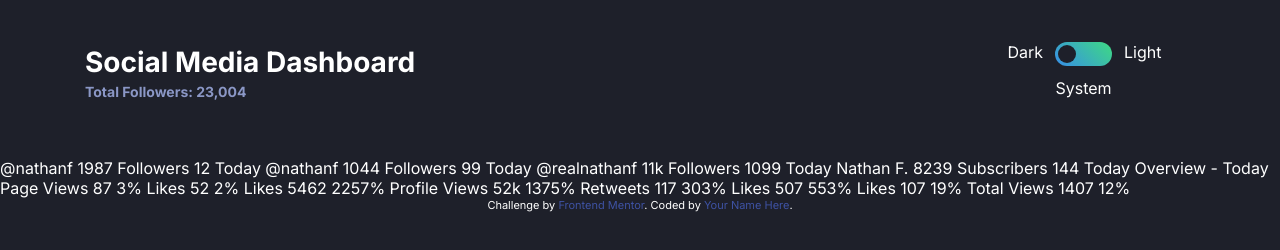
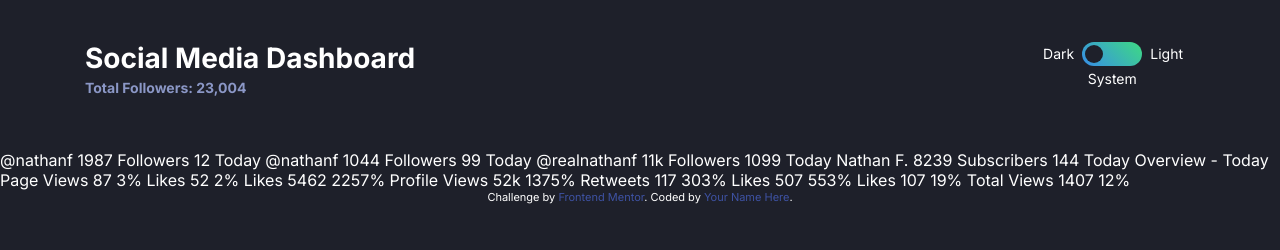
Before and after one commit to Ravi-Ranjan-Sharma-droid/Fem-SM-dashboard-dark-light-toggle, a website: page index.html in a window 1280 px wide. Drawn offline with Linux system fonts and the light colour scheme; files that its build step writes are made by us from their sources.

Commit message:
toggle button styling completed

```diff
--- a/app/scss/components/header.scss
+++ b/app/scss/components/header.scss
@@ -1,17 +1,20 @@
 @use "../util/" as *;
 
 .header {
+  display: flex;
+  flex-wrap: wrap;
   margin-top: rem(36);
 
   @include breakpoint(large) {
-    display: flex;
     justify-content: space-between;
     align-items: center;
   }
   &__title {
-  }
+    width: 100%;
 
-  &__toggle {
+    @include breakpoint(medium){
+      width: auto;
+    }
   }
 
   &__subtitle {
@@ -19,4 +22,5 @@
     font-weight: 700;
     color: var(--dark-text1)
   }
+
 }
--- a/app/scss/components/toggle.scss
+++ b/app/scss/components/toggle.scss
@@ -3,12 +3,16 @@
 
 .toggle {
   display: grid;
-  grid-template-columns: repeat(3, 1fr);
+  grid-template-columns: 1fr rem(60) 1fr;
   grid-template-rows: repeat(2, 1fr);
   border: none;
-  gap: rem(12);
+  gap: rem(4.8) rem(8);
+  margin: 0;
 
   label {
+    font-size: rem(14);
+    align-self: center;
+
     &[for="dark"] {
       grid-column: 1/2;
       justify-self: end;
@@ -18,6 +22,7 @@
       grid-column: 1/4;
       grid-row: 2/3;
       justify-self: center;
+      align-self: start;
     }
 
     &[for="light"] {
@@ -34,11 +39,14 @@
 
   input[type="radio"] {
     opacity: 0;
-    margin: 0 rem(-2);
+    margin: 0 rem(-2) 0 rem(-2);
     width: rem(20);
     height: rem(24);
+
+    &:focus ~ .toggle__button {
+      border: 2px solid white;
+    }
   }
-
   &__background {
     display: block;
     height: 100%;
@@ -46,10 +54,12 @@
     width: 100%;
     top: 0;
     border-radius: rem(12);
-    background: linear-gradient(225deg,
-        var(--Toggle-bg-end) 0%,
-        var(--Toggle-bg-start) 98.02%);
-        pointer-events: none;
+    background: linear-gradient(
+      225deg,
+      var(--Toggle-bg-end) 0%,
+      var(--Toggle-bg-start) 98.02%
+    );
+    pointer-events: none;
   }
 
   &__button {
@@ -62,15 +72,14 @@
     border-radius: 50%;
     background-color: var(--dark-bg);
     transition: all 150ms ease-in-out;
-
   }
 
-  #light:checked ~ .toggle__button{
+  #light:checked ~ .toggle__button {
     left: calc(100% - rem(21));
     right: rem(3);
   }
 
-  #system:checked ~ .toggle__button{
+  #system:checked ~ .toggle__button {
     left: 50%;
     right: auto;
     transform: translate(-50%);
```
Also changed, not shown: dist/style.css, 1 other file.
